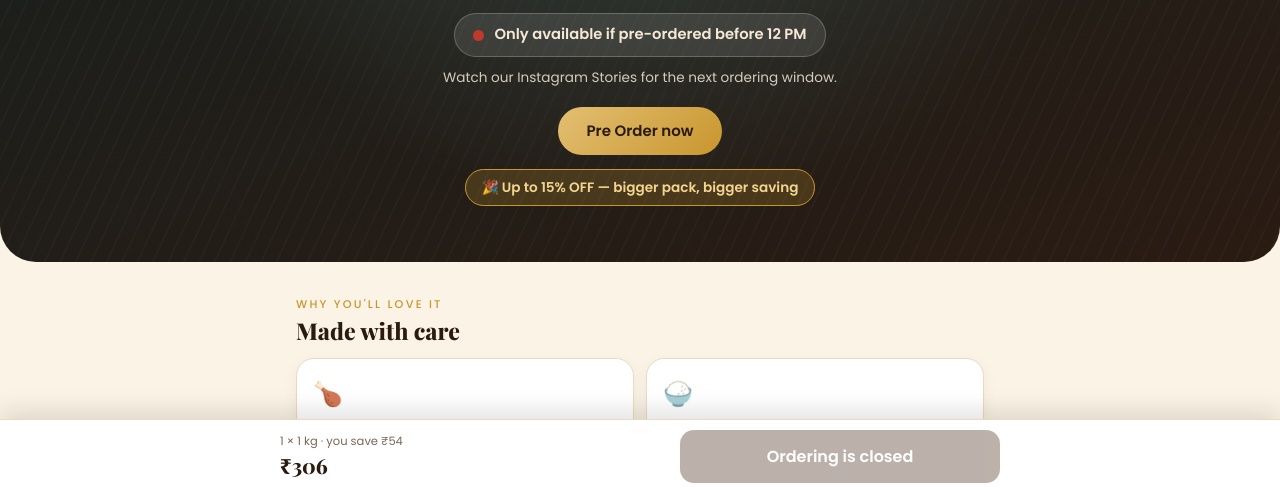
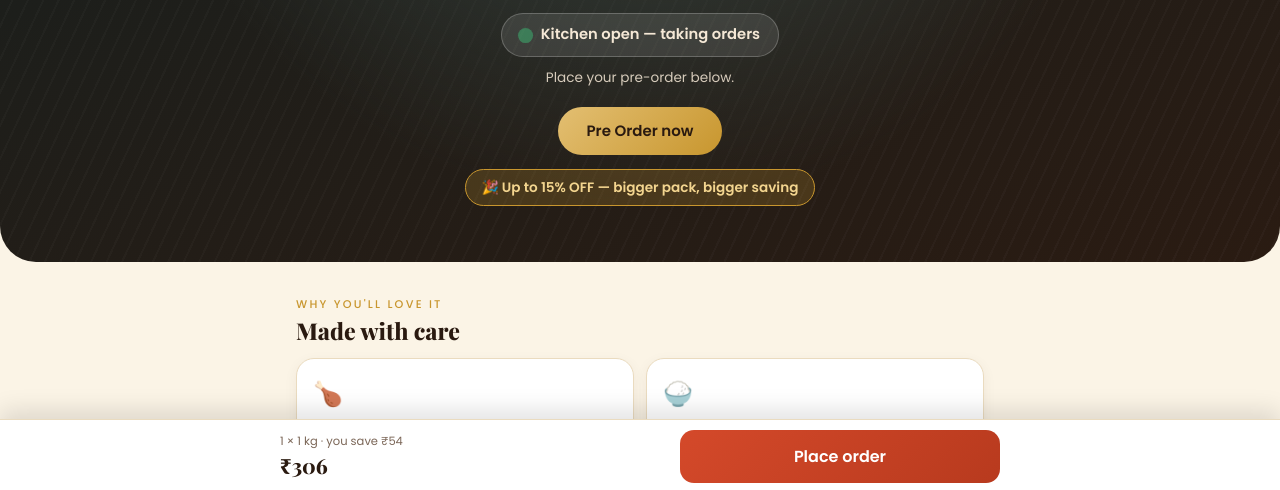
Before and after one commit to FAIZAAN01/thebowlbiryani, a website: page index.html in a window 1280 px wide. Shown: the part 307-797 px from the top of the page. Drawn offline with nearby package versions, Linux system fonts and the light colour scheme; no server answers.

Commit message:
Change state script to open order
Updated state script to set 'open' to true.

```diff
--- a/index.html
+++ b/index.html
@@ -197,7 +197,7 @@ input,textarea,select{transition:border-color .2s,box-shadow .2s}
 </main>
 <div class="bar"><div class="in"><div><small id="bs">1 kg</small><b id="tt">₹360</b></div><button class="btn" id="go" disabled>Place order</button></div></div>
 <script src="https://checkout.razorpay.com/v1/checkout.js"></script>
-<script type="application/json" id="state">{"open":false,"note":"","opensAt":"","closesAt":""}</script>
+<script type="application/json" id="state">{"open":true,"note":"","opensAt":"","closesAt":""}</script>
 <script>
 const P=[180,360,90],N=["500 g","1 kg","250 g"],q=[0,1,0];
 const DS=[.10,.15,.05],E=P.map((x,i)=>Math.round(x*(1-DS[i])));
```
